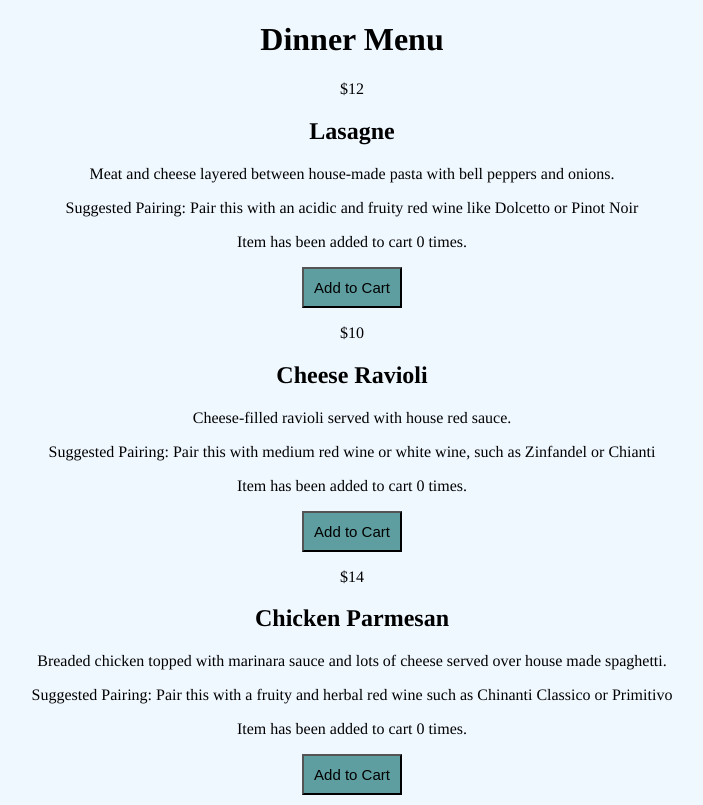
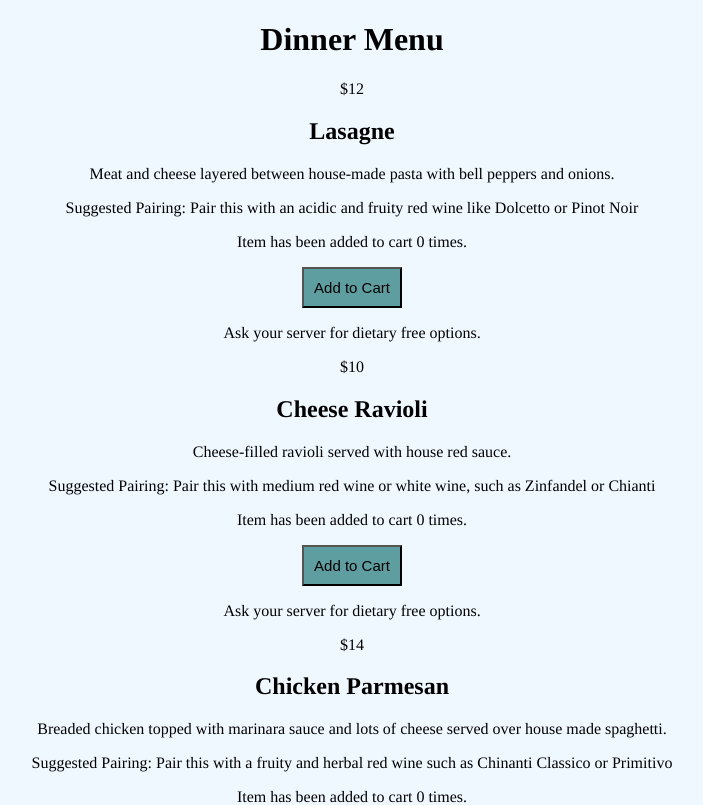
Before and after one commit to hklees/mobiledev_portfolio1, a React (Create React App) app: page / in a window 1280 px wide. Shown: the top 805 px of the page, without its empty margins (288-991 px from the left). Built offline with nearby package versions, Linux system fonts and the light colour scheme.

Commit message:
March 22, 2022 7:58 PM

```diff
--- a/src/components/MenuItem/index.js
+++ b/src/components/MenuItem/index.js
@@ -1,7 +1,9 @@
 import React from 'react'
+import AddOn from '../MenuAddon'
 import ButtonMessage from '../MenuButton'
+
 //import ButtonMessage from '../MenuButton' //extra code
-import AddOn from '../MenuAddon'
+//import AddOn from '../MenuAddon'
 
 
 export default class MenuItem extends React.Component {
@@ -13,6 +15,7 @@ export default class MenuItem extends React.Component {
                 <p>{this.props.itemDescription}</p>
                 <p>{this.props.itemPairing}</p>
                 <ButtonMessage></ButtonMessage>
+                <AddOn></AddOn>
                 {/* <button>Add to Cart </button> */}
             </div>
         )
```
